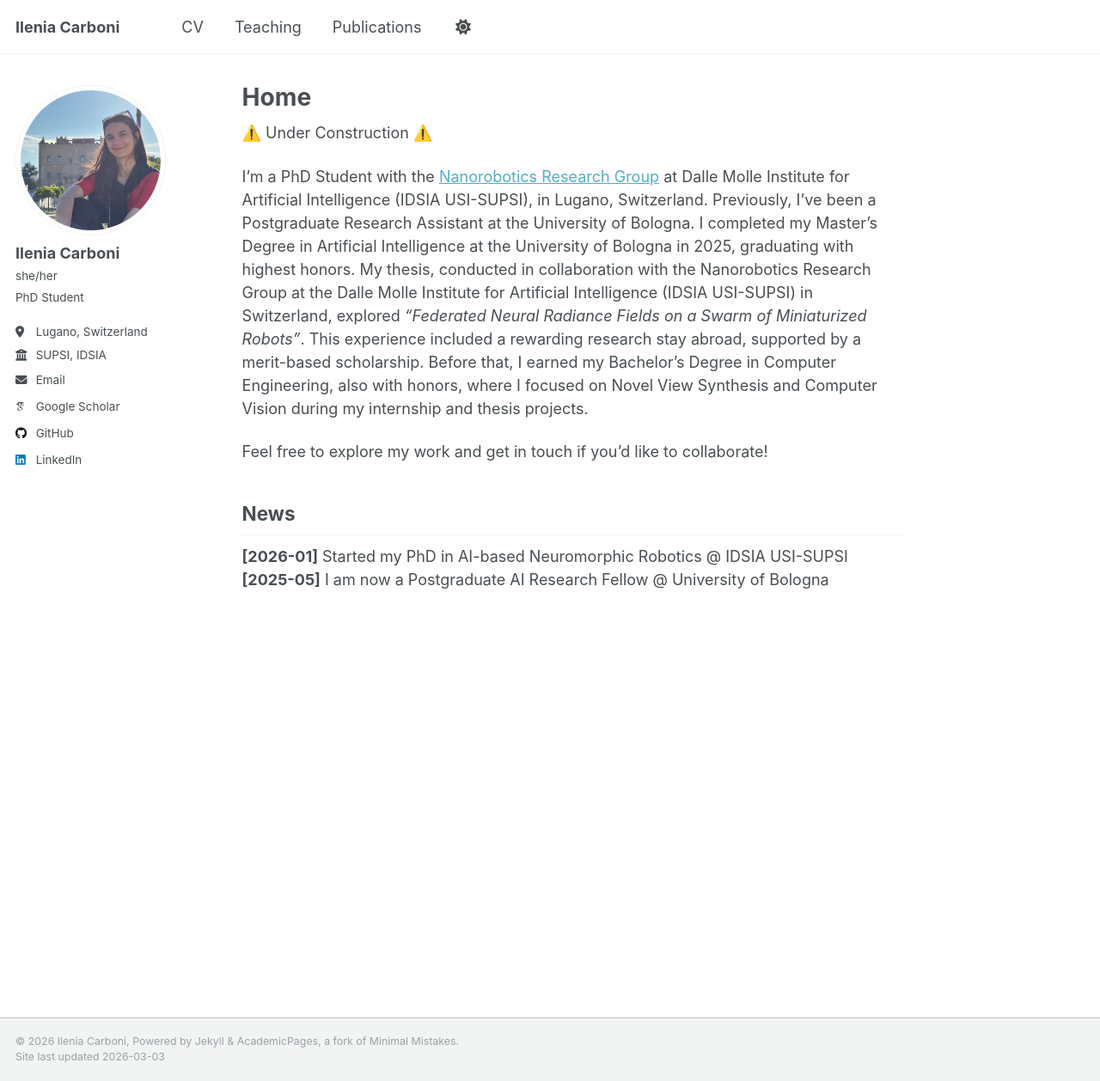
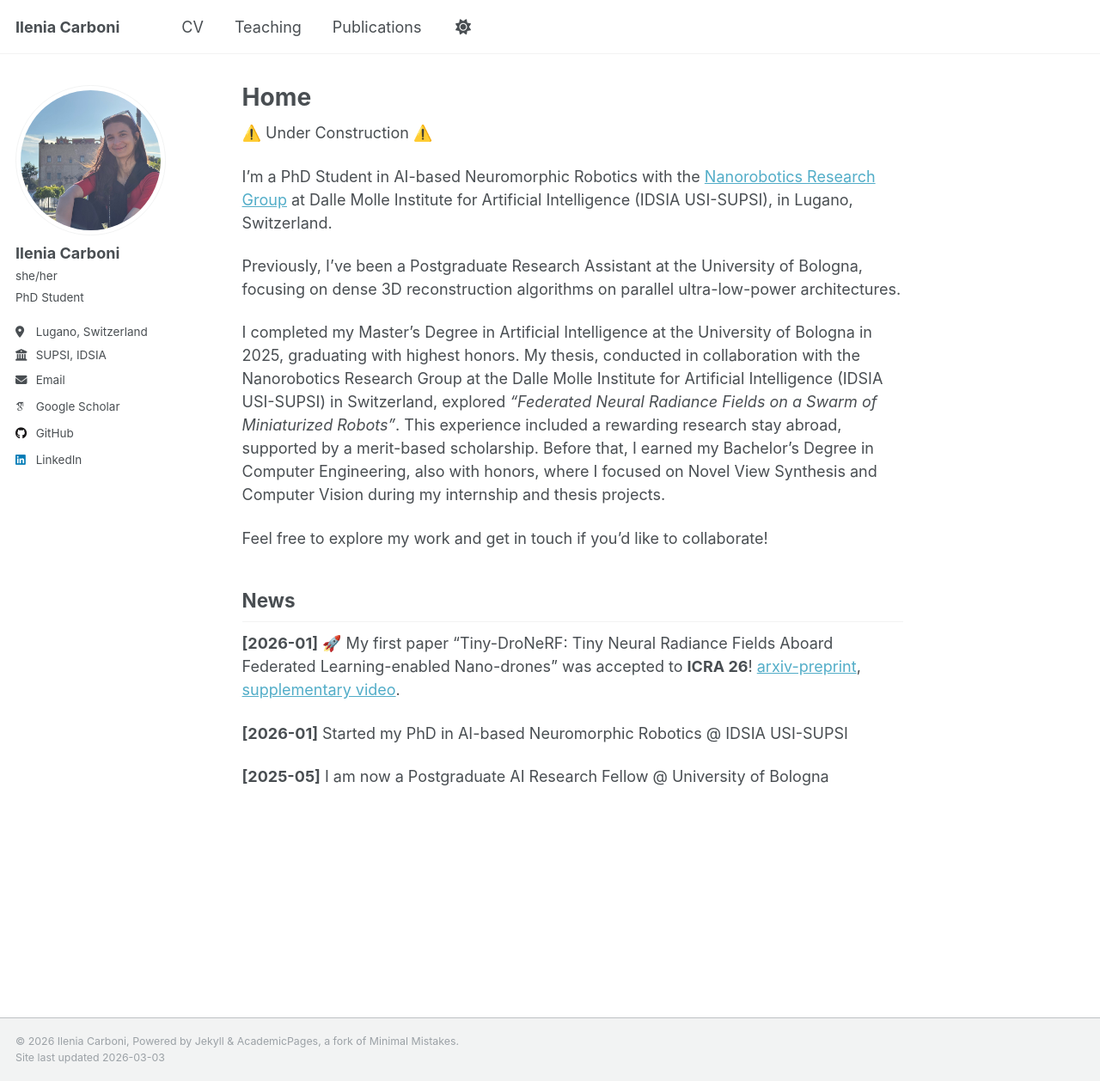
Before and after one commit to ileniacarboni/ileniacarboni.github.io, a Jekyll site: the page built from _pages/about.md, in a window 1280 px wide and 1258 px high. Shown: the whole window at 86% size. Built offline with Jekyll 4.4.1, drawn with Linux system fonts in a browser that asks for light colours; some web fonts are replaced.

Commit message:
working on bio

```diff
--- a/_pages/about.md
+++ b/_pages/about.md
@@ -9,8 +9,10 @@ redirect_from:
 
 ⚠️ Under Construction ⚠️
 
-I'm a PhD Student with the [Nanorobotics Research Group](https://idsia-robotics.github.io/nanorobotics/) at Dalle Molle Institute for Artificial Intelligence (IDSIA USI-SUPSI), in Lugano, Switzerland.
-Previously, I've been a Postgraduate Research Assistant at the University of Bologna.
+I'm a PhD Student in AI-based Neuromorphic Robotics with the [Nanorobotics Research Group](https://idsia-robotics.github.io/nanorobotics/) at Dalle Molle Institute for Artificial Intelligence (IDSIA USI-SUPSI), in Lugano, Switzerland.
+
+Previously, I've been a Postgraduate Research Assistant at the University of Bologna, focusing on dense 3D reconstruction algorithms on parallel ultra-low-power architectures.
+
 I completed my Master's Degree in Artificial Intelligence at the University of Bologna in 2025, graduating with highest honors.
 My thesis, conducted in collaboration with the Nanorobotics Research Group at the Dalle Molle Institute for Artificial Intelligence (IDSIA USI-SUPSI) in Switzerland, explored _"Federated Neural Radiance Fields on a Swarm of Miniaturized Robots"_.
 This experience included a rewarding research stay abroad, supported by a merit-based scholarship.
@@ -20,6 +22,9 @@ Feel free to explore my work and get in touch if you'd like to collaborate!
 
 News <!-- Keep only the most recent 10! -->
 -----
-<!--**[2026-01]** My first paper got accepted to **ICRA 2026** ()-->
+
+**[2026-01]** 🚀 My first paper "Tiny-DroNeRF: Tiny Neural Radiance Fields Aboard Federated Learning-enabled Nano-drones" was accepted to **ICRA 26**! [arxiv-preprint](http://arxiv.org/abs/2603.01850), [supplementary video](https://youtu.be/-frFPUBGa0c).
+
 **[2026-01]** Started my PhD in AI-based Neuromorphic Robotics @ IDSIA USI-SUPSI
+
 **[2025-05]** I am now a Postgraduate AI Research Fellow @ University of Bologna
```
